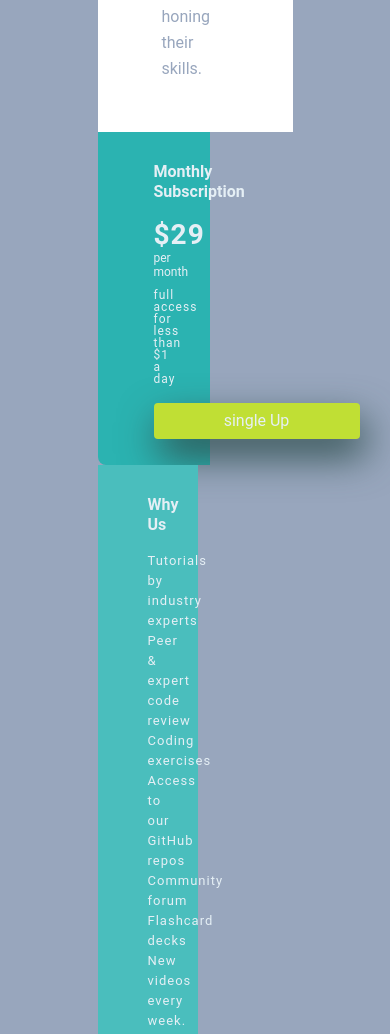
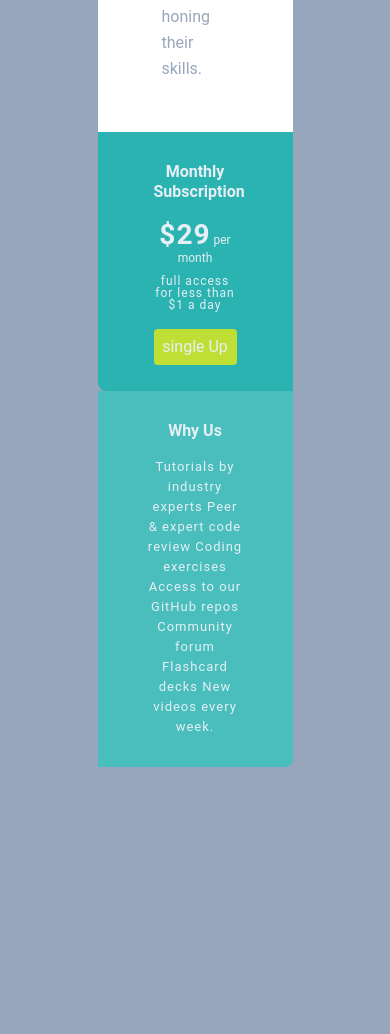
Before and after one commit to otaviojneto/single-price-grid-component, a website: page index.html in a window 390 px wide. Shown: the part 820-1854 px from the top of the page. After the commit the page ends 1587 px from the top, so only its background shows below. Drawn offline with Linux system fonts and the light colour scheme.

Commit message:
responsivo feito

```diff
--- a/scss/components/card.scss
+++ b/scss/components/card.scss
@@ -11,14 +11,12 @@
     padding: 28px 64px;
     width: 50%;
 
-
     .join {
         color: $cyan;
         font-weight: 700;
         line-height: 30px;
         margin-bottom: 16px;
         letter-spacing: normal;
-
     }
 
     .day {
@@ -33,7 +31,6 @@
         max-width: 94%;
         padding-bottom: 22px;
         color: $blue;
-
     }
 }
 
@@ -43,8 +40,6 @@
     margin: 0 auto;
     max-width: 50%;
 
-
-
     .information {
         background-color: #2bb3b1;
         border-radius: 0 0 0 8px;
@@ -52,6 +47,10 @@
         max-width: 50%;
         width: 100%;
 
+        @media (max-width: 1064px) {
+            max-width: 100%;
+            text-align: center;
+        }
 
         .text {
             color: $grey;
@@ -65,14 +64,11 @@
             }
         }
 
-
-
-
         .btn {
             align-items: center;
             background-color: $yellow;
             border-radius: 4px;
-            box-shadow: 5px 17px 39px darkslategrey;
+            box-shadow: rgba(0, 0, 0, 0.1);
             color: $grey;
             display: flex;
             font-size: 16px;
@@ -80,11 +76,9 @@
             justify-content: center;
             line-height: 26px;
             text-align: center;
-            width: 206px;
-
+            max-width: 206px;
         }
     }
-
 
     .why-us {
         background-color: #4abebd;
@@ -93,21 +87,19 @@
         padding: 30px 50px;
         width: 100%;
 
+        @media (max-width: 1064px) {
+            max-width: 100%;
+            text-align: center;
+
+            .txt {
+                margin: 0 auto;
+            }
+        }
+
         .txt {
             font-size: 13px;
             line-height: 20px;
-            padding-right: 60px;
+            max-width: 200px;
         }
-
-
     }
 }
-
-
-@media (max-width: 1064) {
-    .information {
-        max-width: 100%;
-        width: 100%;
-        text-align: center;
-    }
-}
```
Also changed, not shown: public/css/styles.css.
